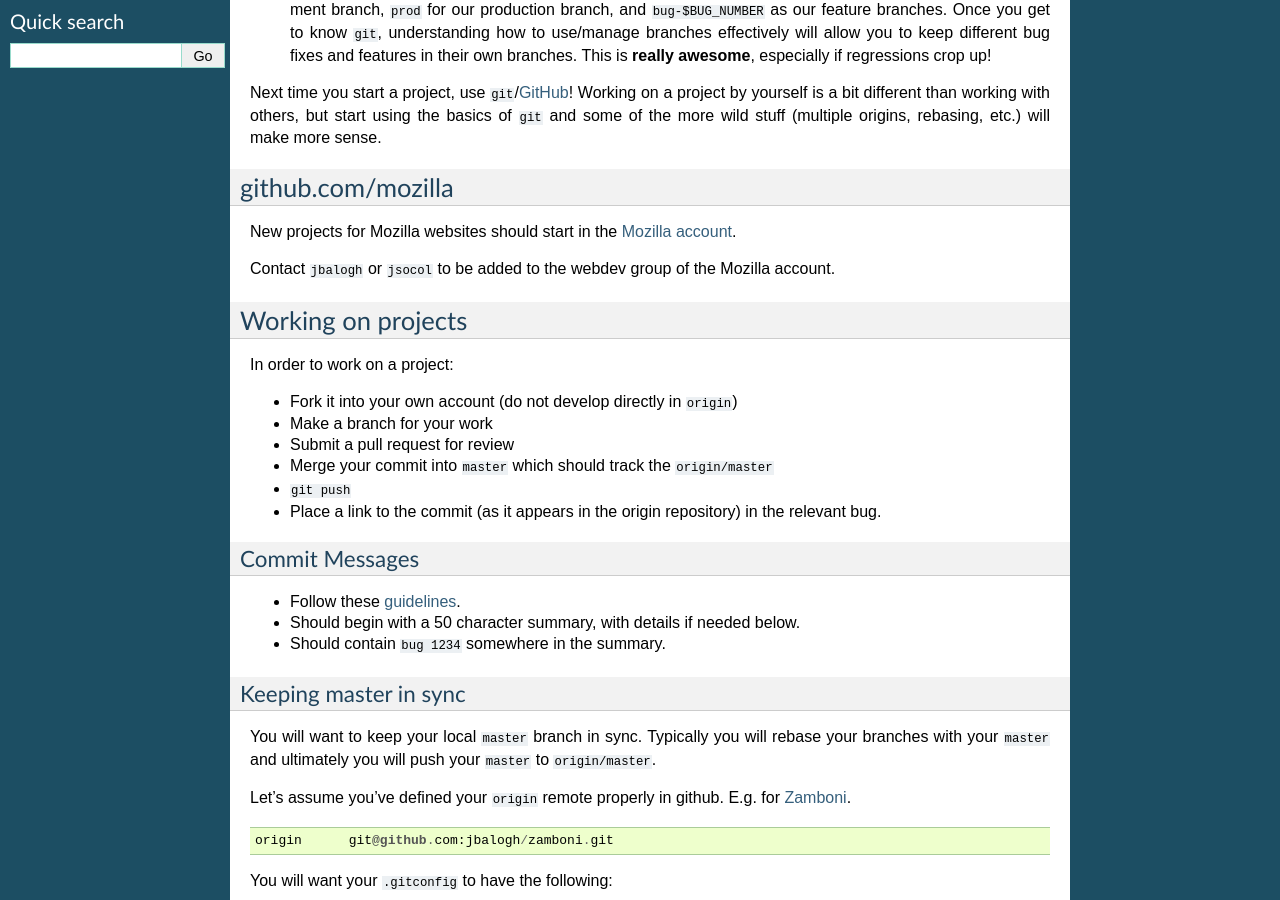
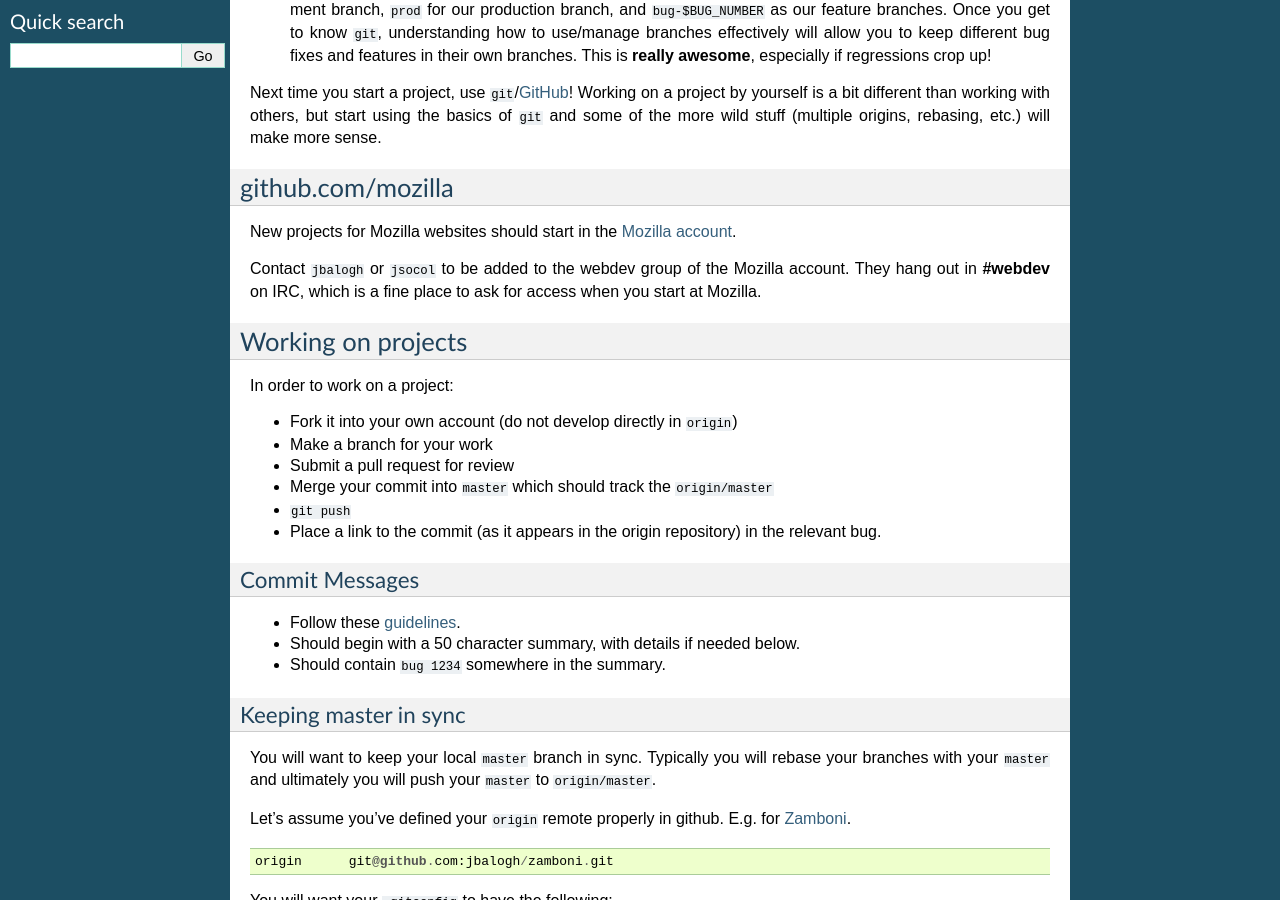
Before and after one commit to mozilla/webdev-bootcamp, a Sphinx documentation site: the page built from docs/git.rst, in a window 1280 px wide and 900 px high, scrolled down 465 px. Built offline with Sphinx 7.4.7, drawn with Linux system fonts in a browser that asks for light colours; pages that are not in the unit, such as notebooks, are missing from menus.

Commit message:
Mention IRC as a way to get access to webdev group

```diff
--- a/docs/git.rst
+++ b/docs/git.rst
@@ -52,7 +52,9 @@
 
 Contact ``jbalogh`` or ``jsocol`` to be
 added to the webdev group of the
-Mozilla account.
+Mozilla account. They hang out in **#webdev**
+on IRC, which is a fine place to ask for access
+when you start at Mozilla.
 
 .. _`Mozilla account`: https://github.com/mozilla
 .. _GitHub: https://github.com/
```
